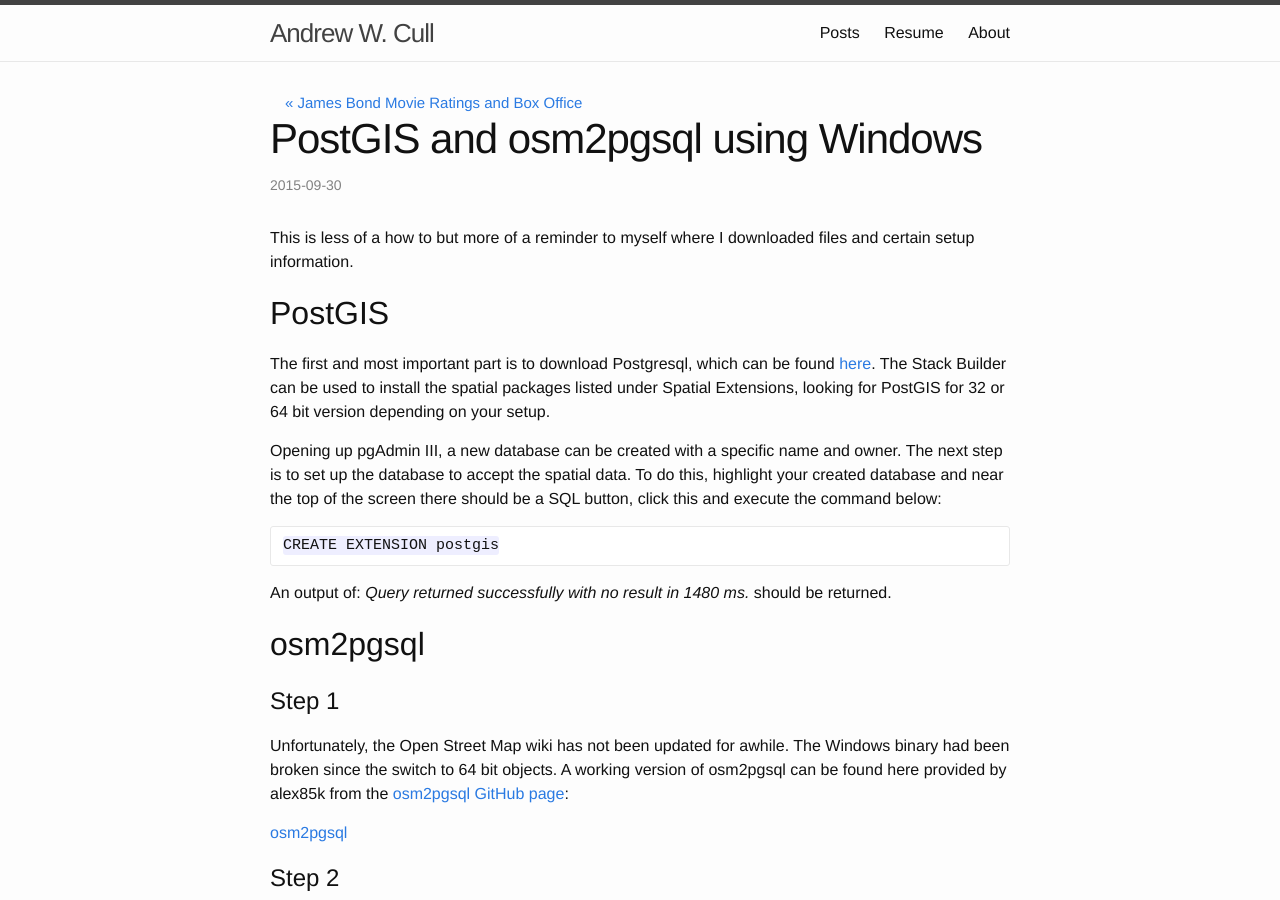
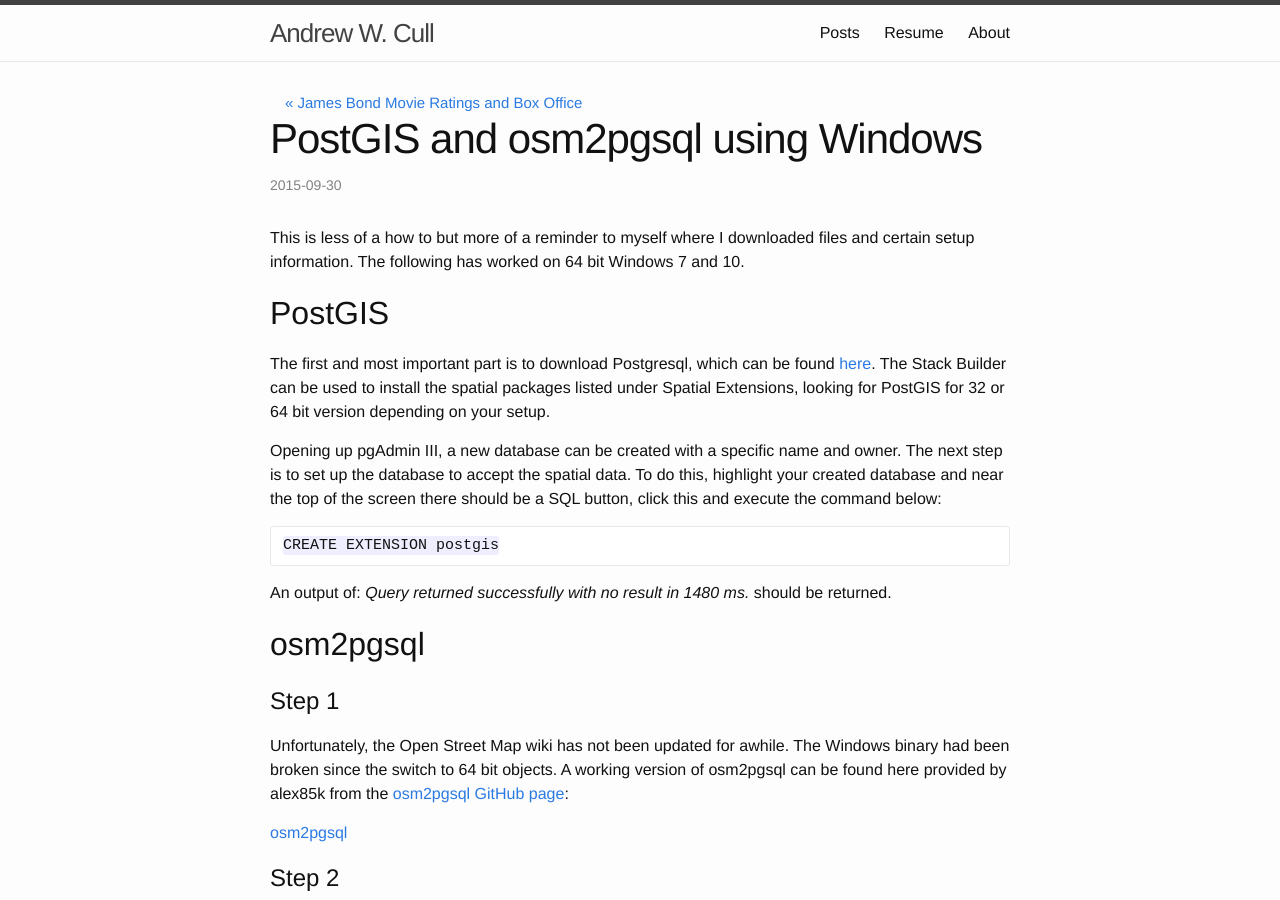
Before and after one commit to awcull/awcull.github.io, a Jekyll site: the page built from _posts/2015-09-30-postgis-osm2pgsql-windows.md, in a window 1280 px wide and 900 px high. Built offline with Jekyll 4.4.1, drawn with Linux system fonts in a browser that asks for light colours.

Commit message:
Added info for what version I used.

```diff
--- a/_posts/2015-09-30-postgis-osm2pgsql-windows.md
+++ b/_posts/2015-09-30-postgis-osm2pgsql-windows.md
@@ -6,7 +6,7 @@ categories: [postgis, osm]
 output: html_document
 ---
 
-This is less of a how to but more of a reminder to myself where I downloaded files and certain setup information.
+This is less of a how to but more of a reminder to myself where I downloaded files and certain setup information.  The following has worked on 64 bit Windows 7 and 10.
 
 ## PostGIS
 
```
